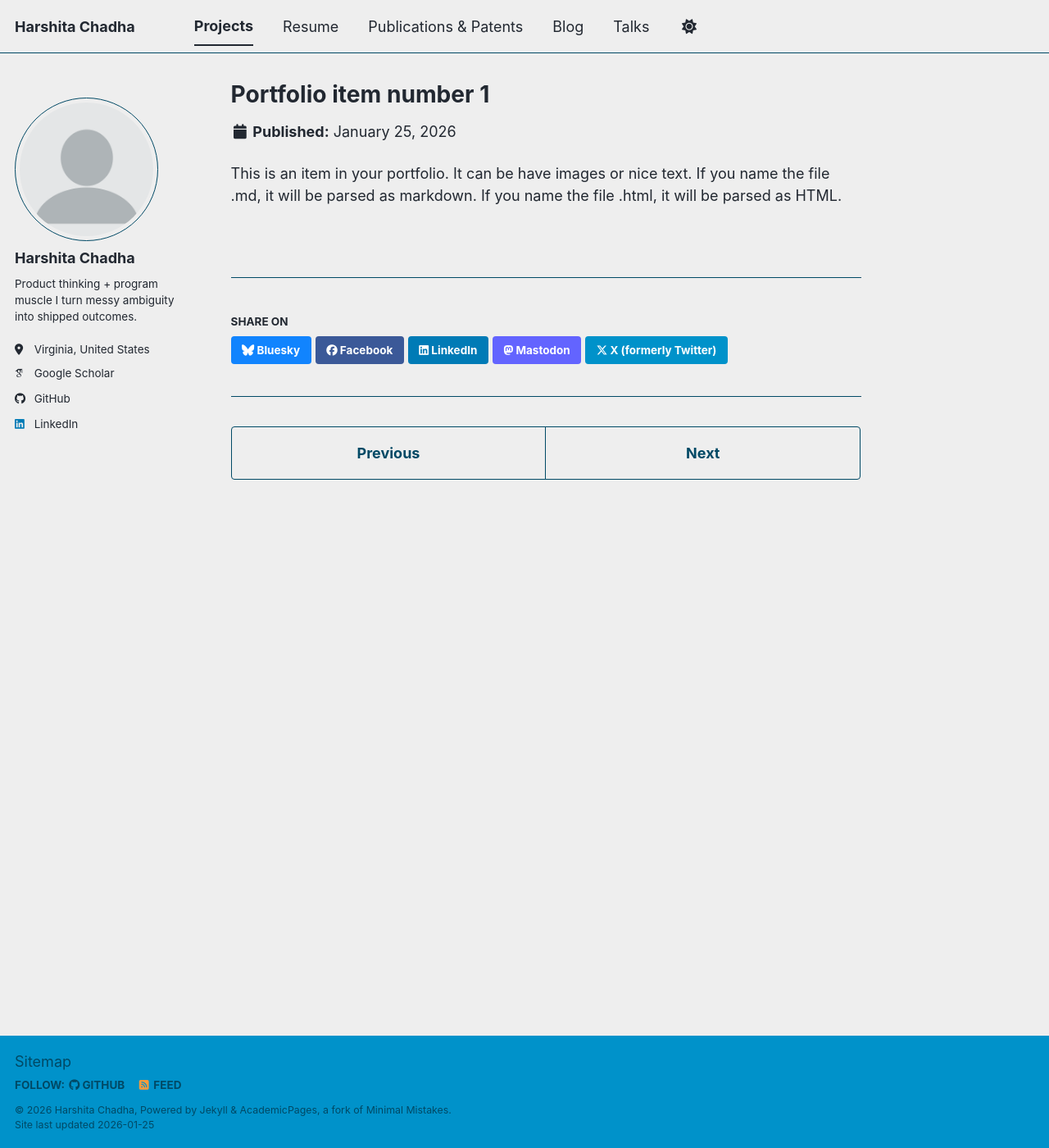
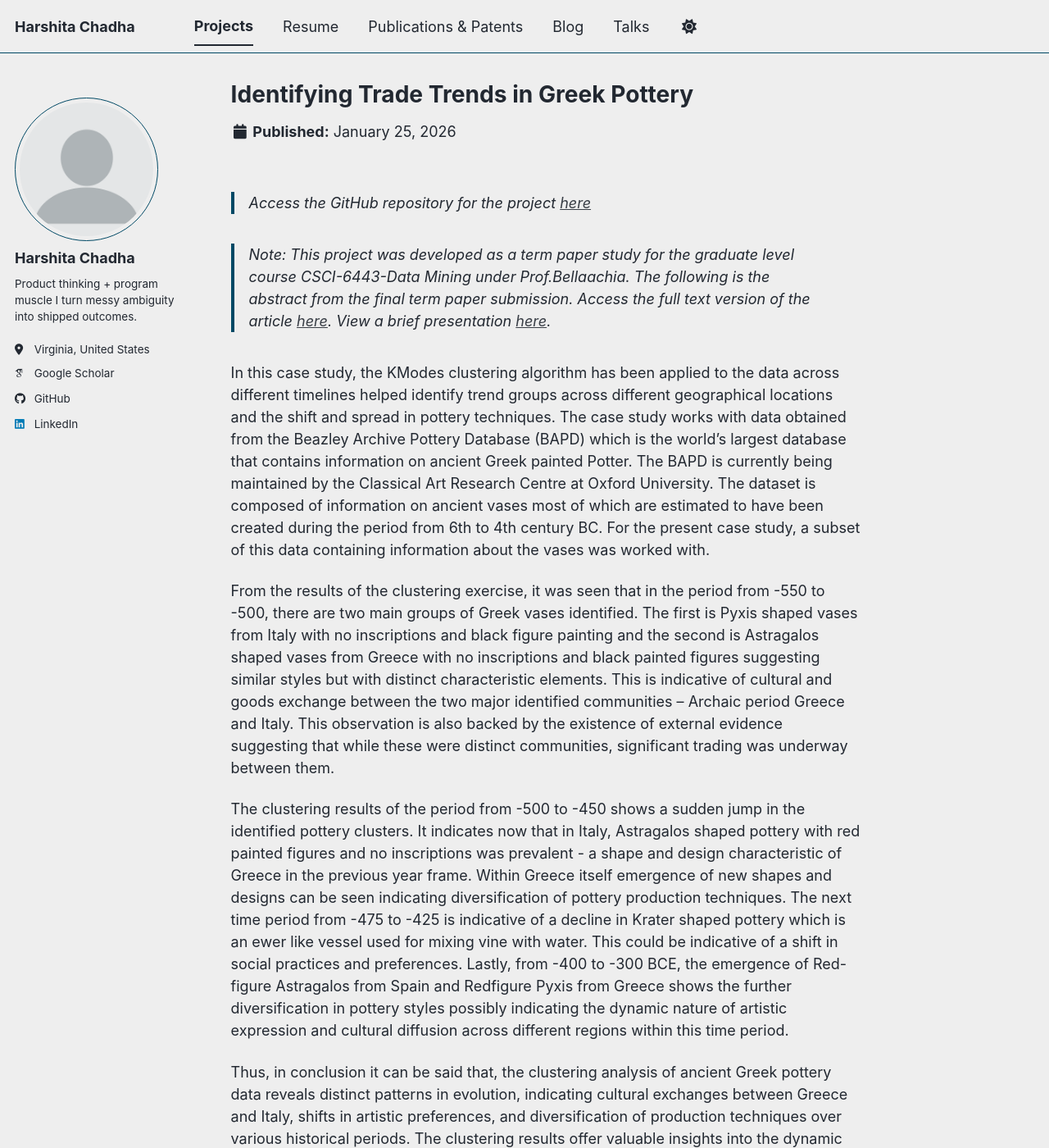
Before and after one commit to harshitaachadha/harshitaachadha.github.io, a Jekyll site: the page built from _portfolio/portfolio-1.md, in a window 1280 px wide and 1400 px high. Shown: the whole window at 82% size. Built offline with Jekyll 4.4.1, drawn with Linux system fonts in a browser that asks for light colours; some web fonts are replaced; a script bundle is joined from its source files by our own code; library files that are not in the unit come from our copies; some of the changed text lies outside the part shown.

Commit message:
Update portfolio-1.md

```diff
--- a/_portfolio/portfolio-1.md
+++ b/_portfolio/portfolio-1.md
@@ -1,7 +1,16 @@
 ---
-title: "Portfolio item number 1"
-excerpt: "Short description of portfolio item number 1<br/><img src='/images/500x300.png'>"
+title: "Identifying Trade Trends in Greek Pottery"
+excerpt: "<img src='/images/arch1.png'><br/><br/>Using KModes clustering, silhouette analysis, and fuzzy string matching to unveil the spread and evolution of different pottery styles in ancient Greece."
 collection: portfolio
 ---
+> Access the GitHub repository for the project [here](https://github.com/harshitaachadha/Data-Mining-in-Archeology){:target="_blank"}
 
-This is an item in your portfolio. It can be have images or nice text. If you name the file .md, it will be parsed as markdown. If you name the file .html, it will be parsed as HTML.
+> Note: This project was developed as a term paper study for the graduate level course CSCI-6443-Data Mining under Prof.Bellaachia. The following is the abstract from the final term paper submission. Access the full text version of the article [here](/files/Chadha Harshita_Term Paper_ CSCI6443_Fall2023.pdf){:target="_blank"}. View a brief presentation [here](https://docs.google.com/presentation/d/1L2OayD-bh1KThuYxsuPug0c3iTLWBJXQLZG07eh7jpc/edit?usp=sharing){:target="_blank"}.
+
+In this case study, the KModes clustering algorithm has been applied to the data across different timelines helped identify trend groups across different geographical locations and the shift and spread in pottery techniques. The case study works with data obtained from the Beazley Archive Pottery Database (BAPD) which is the world’s largest database that contains information on ancient Greek painted Potter. The BAPD is currently being maintained by the Classical Art Research Centre at Oxford University. The dataset is composed of information on ancient vases most of which are estimated to have been created during the period from 6th to 4th century BC. For the present case study, a subset of this data containing information about the vases was worked with.
+
+From the results of the clustering exercise, it was seen that in the period from -550 to -500, there are two main groups of Greek vases identified. The first is Pyxis shaped vases from Italy with no inscriptions and black figure painting and the second is Astragalos shaped vases from Greece with no inscriptions and black painted figures suggesting similar styles but with distinct characteristic elements. This is indicative of cultural and goods exchange between the two major identified communities – Archaic period Greece and Italy. This observation is also backed by the existence of external evidence suggesting that while these were distinct communities, significant trading was underway between them.
+
+The clustering results of the period from -500 to -450 shows a sudden jump in the identified pottery clusters. It indicates now that in Italy, Astragalos shaped pottery with red painted figures and no inscriptions was prevalent - a shape and design characteristic of Greece in the previous year frame. Within Greece itself emergence of new shapes and designs can be seen indicating diversification of pottery production techniques. The next time period from -475 to -425 is indicative of a decline in Krater shaped pottery which is an ewer like vessel used for mixing vine with water. This could be indicative of a shift in social practices and preferences. Lastly, from -400 to -300 BCE, the emergence of Red-figure Astragalos from Spain and Redfigure Pyxis from Greece shows the further diversification in pottery styles possibly indicating the dynamic nature of artistic expression and cultural diffusion across different regions within this time period.
+
+Thus, in conclusion it can be said that, the clustering analysis of ancient Greek pottery data reveals distinct patterns in evolution, indicating cultural exchanges between Greece and Italy, shifts in artistic preferences, and diversification of production techniques over various historical periods. The clustering results offer valuable insights into the dynamic nature of ancient societies and their interconnected artistic traditions reinforcing the utility of data mining techniques in the field of archaeology for pattern detection and hypothesis support.
```
